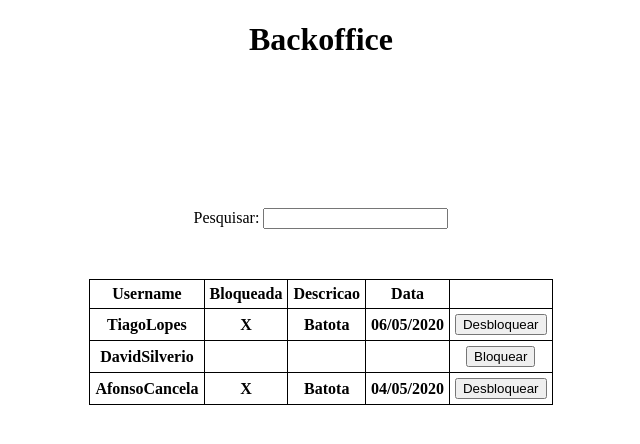
After one commit to cancela99/PSI_PWS_PL2_AfonsoCancela2190751_DavidSilverio2190730_TiagoLopes2190735, a PHP site: the page made by App/weblogicmvc_pws/webapp/view/backoffice/index.phtml in a window 1280 px wide. The commit adds this page. Shown: the top 444 px of the page, without its empty margins (319-959 px from the left). Run offline with PHP 8.4, Linux system fonts and the light colour scheme; the template is opened without the code that fills it, so the values that code supplies are empty; some libraries are stand-ins or nearby versions.

Commit message:
Criação da página de Backoffice, da rota e do Controller da página de Backoffice

```diff
--- a/App/weblogicmvc_pws/webapp/router.php
+++ b/App/weblogicmvc_pws/webapp/router.php
@@ -18,6 +18,7 @@ Router::get('home/index',	'HomeController/index');
 Router::get('home/start',	'HomeController/start');
 
 Router::get('rules/index', 'RulesController/index');
+Router::get('backoffice/index', 'BackofficeController/index');
 
 
 
--- /dev/null
+++ b/App/weblogicmvc_pws/webapp/view/backoffice/index.phtml
@@ -0,0 +1,57 @@
+<!DOCTYPE html>
+<html lang="en">
+<head>
+    <meta charset="UTF-8">
+    <title>Contas</title>
+</head>
+
+<style>
+    table, th, td {
+        border: 1px solid black;
+        border-collapse: collapse;
+        padding: 5px;
+    }
+
+</style>
+
+<body>
+<h1 style="text-align: center">Backoffice</h1>
+<div style="max-width: 960px;margin: auto;margin-top: 150px">
+
+    <div style="text-align: center">
+        Pesquisar: <input type="text">
+    </div>
+
+    <table style="margin: auto;margin-top: 50px;">
+        <tr>
+            <th>Username</th>
+            <th>Bloqueada</th>
+            <th>Descricao</th>
+            <th>Data</th>
+        </tr>
+        <tr>
+            <th>TiagoLopes</th>
+            <th>X</th>
+            <th>Batota</th>
+            <th>06/05/2020</th>
+            <th><button>Desbloquear</button></th>
+        </tr>
+        <tr>
+            <th>DavidSilverio</th>
+            <th></th>
+            <th></th>
+            <th></th>
+            <th><button>Bloquear</button></th>
+        </tr>
+        <tr>
+            <th>AfonsoCancela</th>
+            <th>X</th>
+            <th>Batota</th>
+            <th>04/05/2020</th>
+            <th><button>Desbloquear</button></th>
+        </tr>
+    </table>
+</div>
+
+</body>
+</html>
```
Also changed, not shown: App/weblogicmvc_pws/webapp/controller/BackofficeController.php (added, +13 -0 lines).
